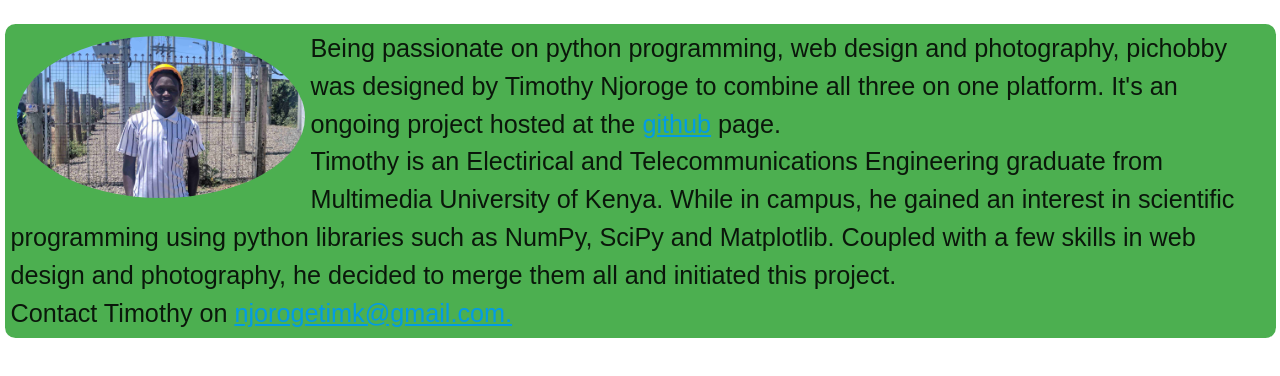
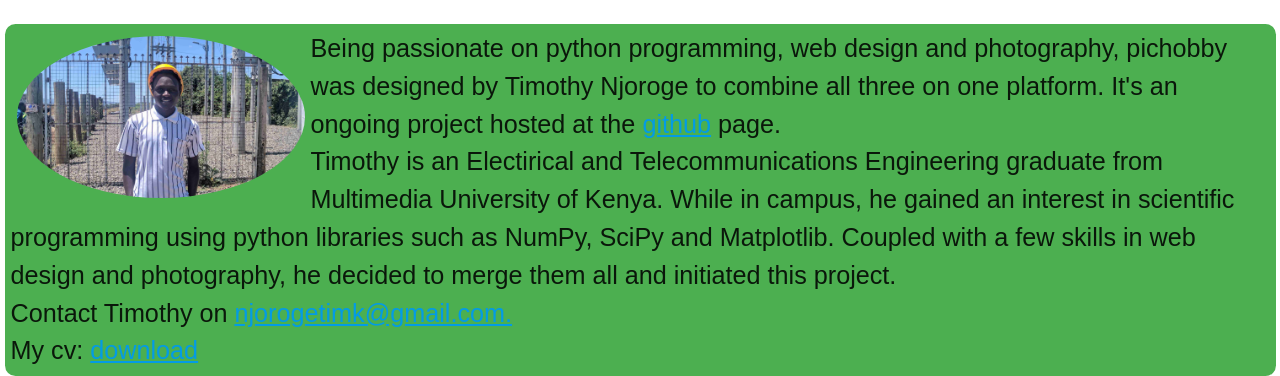
Before and after one commit to njorogetimk/tim, a plain HTML site: page index.html in a window 1280 px wide. Shown: the part 147-523 px from the top of the page. Drawn offline with Linux system fonts and the light colour scheme.

Commit message:
add my cv

```diff
--- a/index.html
+++ b/index.html
@@ -31,6 +31,7 @@
           Coupled with a few skills in web design and photography, he decided to merge them all and initiated this project.
         </p>
         <p>Contact Timothy on <a href="mailto:njorogetimk@gmail.com">njorogetimk@gmail.com.</a></p>
+        <p>My cv: <a href="Timothy_Kinoro_Resume.pdf" download>download</a></p>
       </div>
     </section>
 
```
